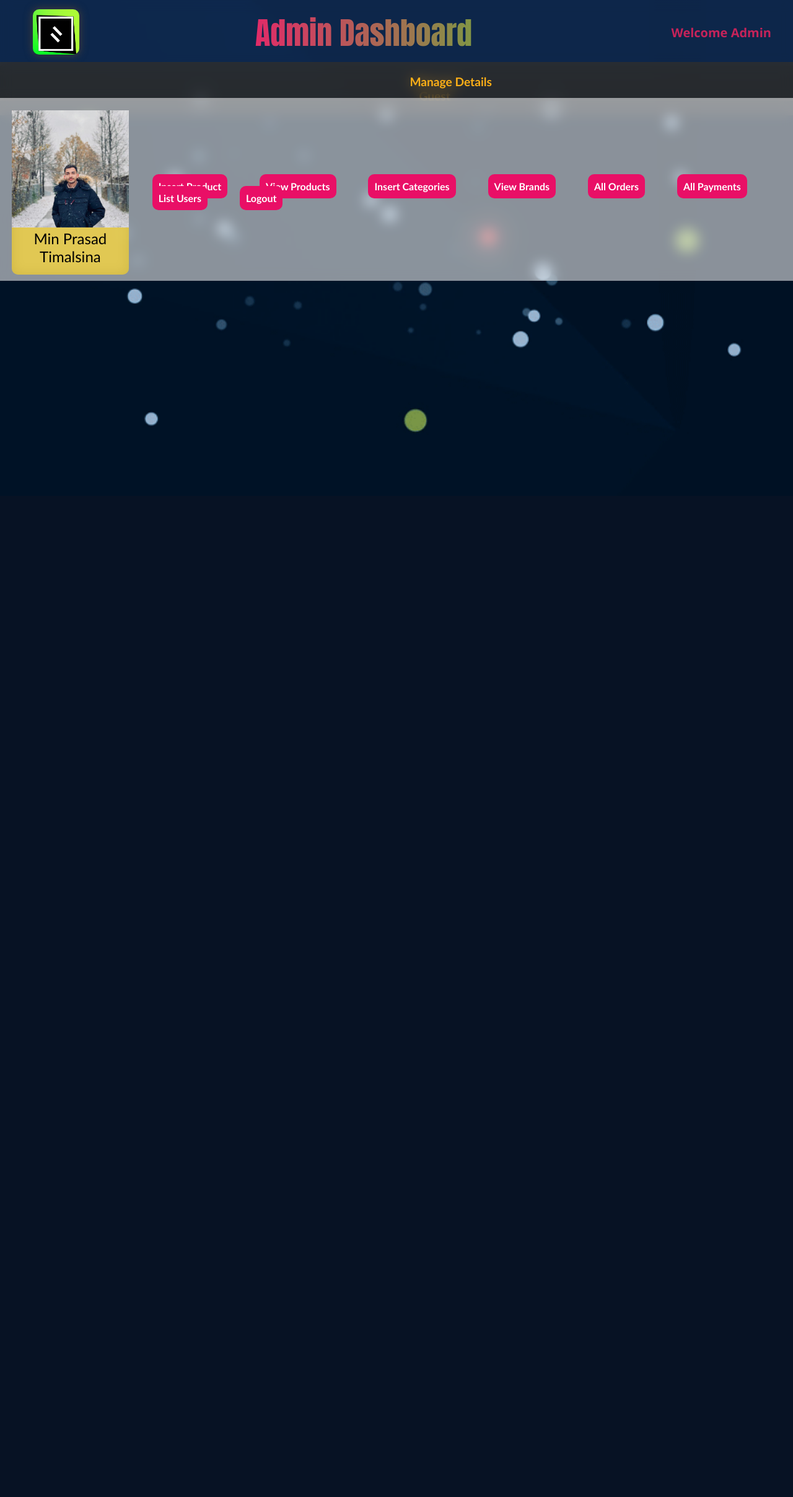
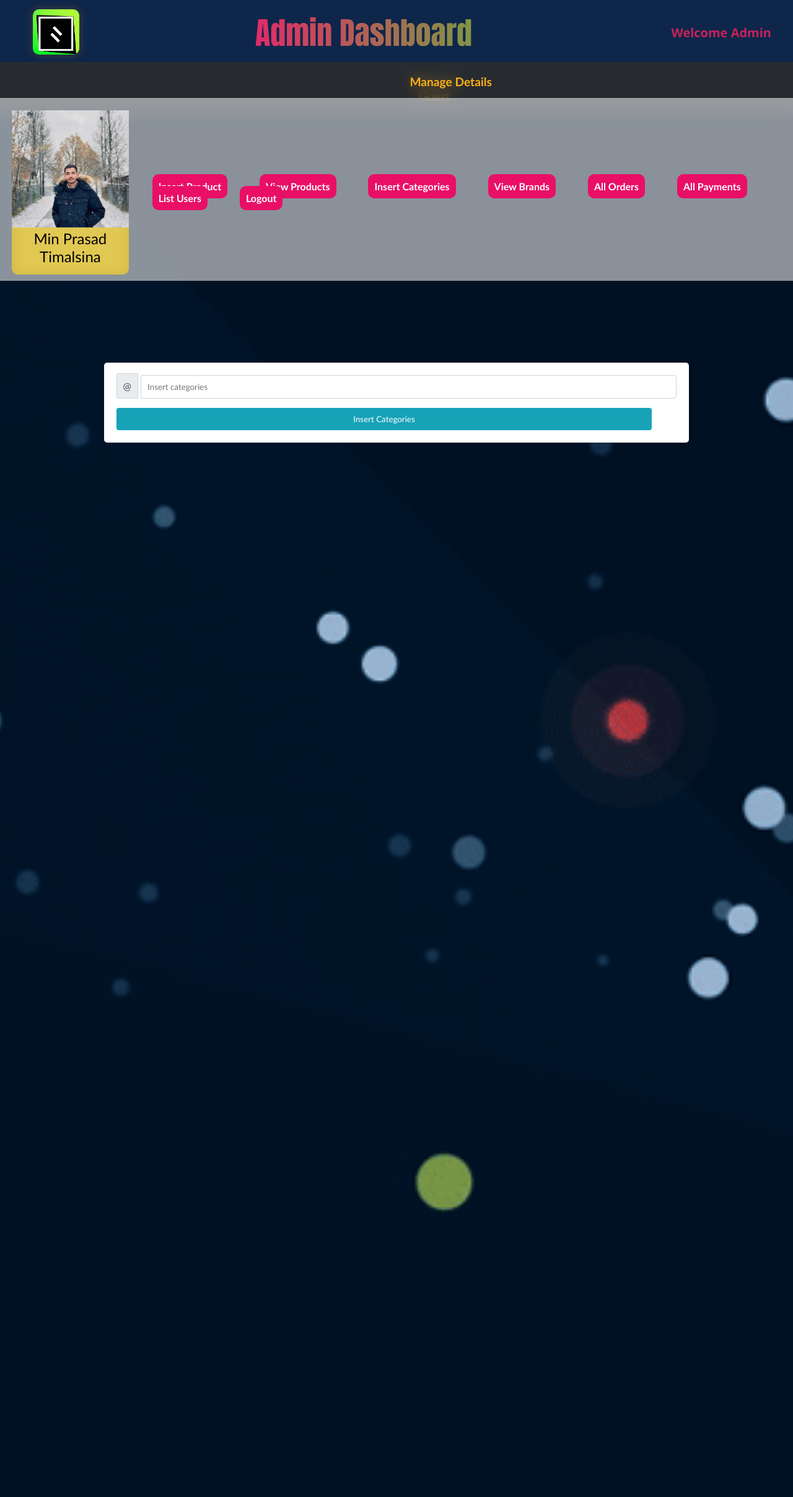
Before and after one commit to NabinTim/-PHP-e-gamingStore, a PHP site: page /admin_area/index.php?insert_category in a window 1280 px wide. Shown: the whole page at 62% size. Before the commit the page ends 697 px from the top, so only its background shows below. Run offline with PHP 8.4, Linux system fonts and the light colour scheme; some web fonts are replaced.

Commit message:
worked on a admin panel

```diff
--- a/admin_area/index.php
+++ b/admin_area/index.php
@@ -9,6 +9,7 @@
     <link rel="preconnect" href="https://fonts.googleapis.com">
     <link rel="preconnect" href="https://fonts.gstatic.com" crossorigin>
     <link href="https://fonts.googleapis.com/css2?family=Rubik+Dirt&display=swap" rel="stylesheet">
+
 </head>
 <body>
 <header class="header">
@@ -39,7 +40,7 @@
     <div class="navbar-links">
         <a class="nav-link" href="#">Insert Product</a>
         <a class="nav-link" href="#">View Products</a>
-        <a class="nav-link" href="#">Insert Categories</a>
+        <a class="nav-link" href="index.php?insert_category">Insert Categories</a>
         <a class="nav-link" href="#">View Brands</a>
         <a class="nav-link" href="#">All Orders</a>
         <a class="nav-link" href="#">All Payments</a>
@@ -47,9 +48,13 @@
         <a class="nav-link" href="#">Logout</a>
     </div>
 </nav>
-
-
-
+<div class="container">
+    <?php
+    if(isset($_GET['insert_category'])){
+    include('insert_categories.php');
+    }
+    ?>
+</div>
 
 </body>
 </html>
--- a/admin_area/insert_categories.php
+++ b/admin_area/insert_categories.php
@@ -1,14 +1,76 @@
-<form action="" method="post" class="first">
+<!DOCTYPE html>
+<html lang="en">
+<head>
+    <meta charset="UTF-8">
+    <meta name="viewport" content="width=device-width, initial-scale=1.0">
+    <title>Form Example</title>
+    <style>
+        body {
+            font-family: Arial, sans-serif;
+            background-color: #f0f0f0;
 
-<div class="input-group">
+        }
 
-<div id="formTab" class="form-tab">
-        <div class="form-content">
-            <!-- Your form content here -->
-            <!-- For now, just a simple message -->
-            <p>This is your form content.</p>
-        </div>
+        .container {
+            margin-top: 15px;
+            display: flex;
+            justify-content: center;
+            align-items: center;
+            height: 100vh;
+        }
+
+        .form-wrapper {
+            background-color: #fff;
+            padding: 20px;
+            border-radius: 5px;
+            box-shadow: 0 0 10px rgba(0, 0, 0, 0.1);
+            margin-top: 12cm;
+            width: 25cm;
+        }
+
+        .input-group {
+            margin-bottom: 15px;
+        }
+
+        .input-group-text {
+            background-color: #e9ecef;
+            color: #495057;
+            border: 1px solid #ced4da;
+            border-radius: 0.25rem 0 0 0.25rem;
+            padding: 10px;
+        }
+
+        .form-control {
+            width: calc(100% - 40px);
+            padding: 10px;
+            border-radius: 0 0.25rem 0.25rem 0;
+            border: 1px solid #ced4da;
+        }
+
+        .bg-info {
+            background-color: #17a2b8;
+            color: #fff;
+            border: none;
+            padding: 10px;
+            border-radius: 0.25rem;
+            cursor: pointer;
+        }
+    </style>
+</head>
+<body>
+
+<div class="container">
+    <div class="form-wrapper">
+        <form action="" method="post" class="first_form">
+            <div class="input-group">
+                <span class="input-group-text" id="basic-addon1">@</span>
+                <input type="text" class="form-control" name="cat_title" placeholder="Insert categories" aria-label="Username" aria-describedby="basic-addon1">
+            </div>
+
+            <input type="submit" class="form-control bg-info" name="insert_cat" value="Insert Categories" aria-label="Username" aria-describedby="basic-addon1">
+        </form>
     </div>
+</div>
 
-</div>
-</form>
+</body>
+</html>
--- a/admin_area/styles.css
+++ b/admin_area/styles.css
@@ -6,7 +6,7 @@
 }
 
 body{
-    min-height: 100vh;
+    min-height: 300vh;
     background-image: url('bg.gif');
     background-size: cover;
     background-repeat: no-repeat;
```
